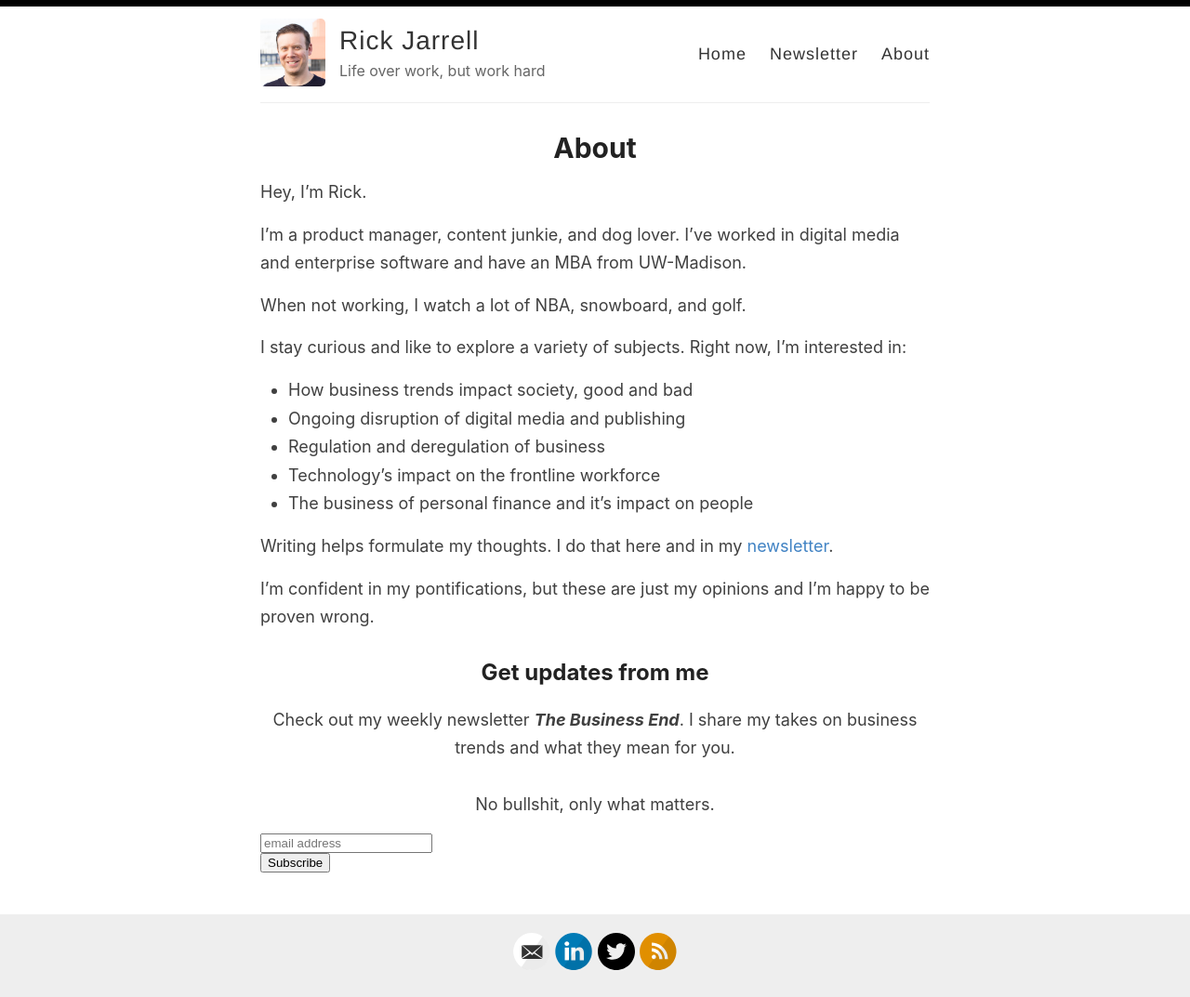
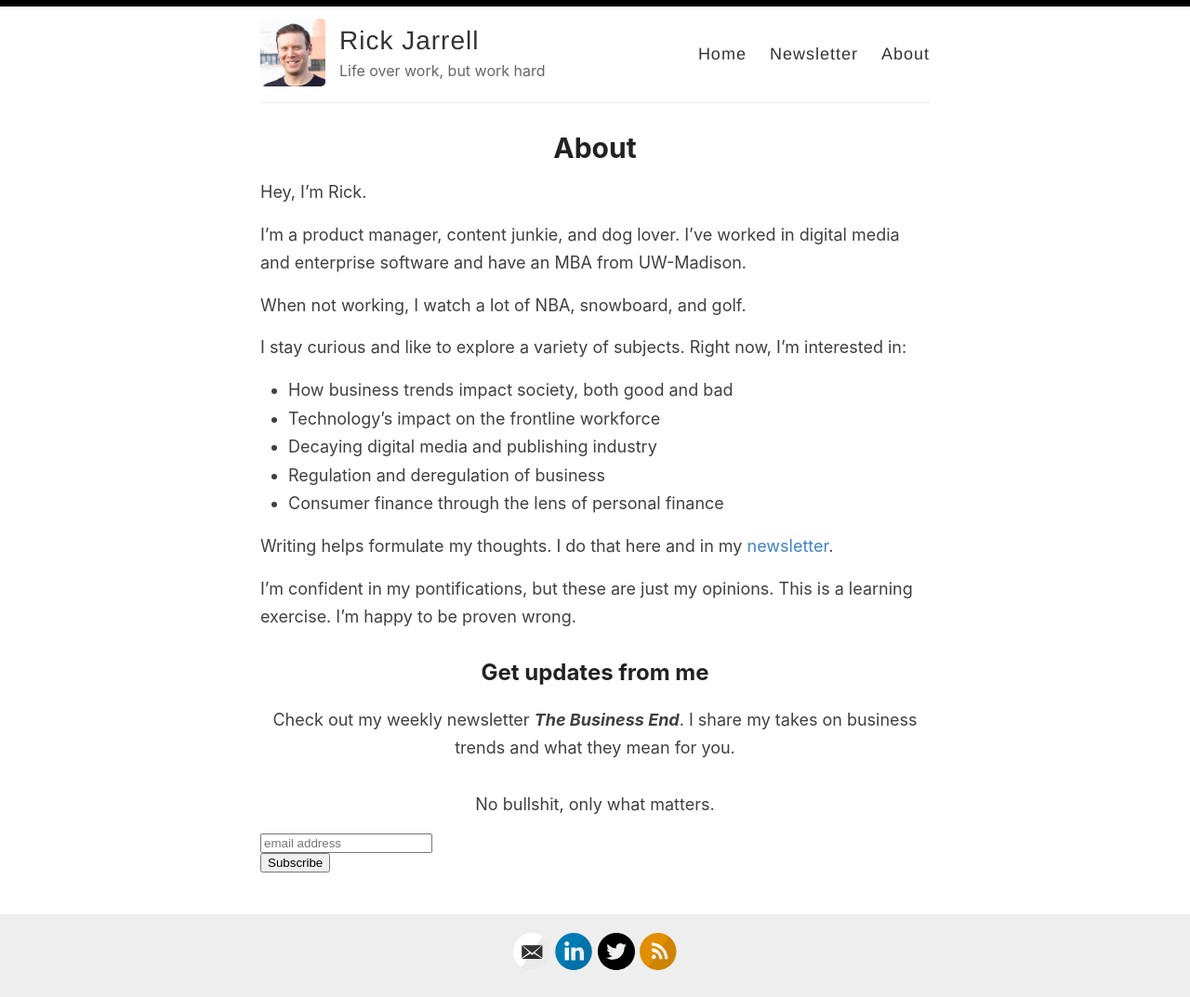
Before and after one commit to rickjarrell/backupblog, a Jekyll site: the page built from _pages/about.md, in a window 1280 px wide. Shown: the whole page at 93% size. Built offline with Jekyll 4.4.1, drawn with Linux system fonts in a browser that asks for light colours; comment, search, counter and statistics services are not loaded.

Commit message:
Update about.md

```diff
--- a/_pages/about.md
+++ b/_pages/about.md
@@ -12,14 +12,14 @@ When not working, I watch a lot of NBA, snowboard, and golf.
 
 I stay curious and like to explore a variety of subjects. Right now, I'm interested in:
 
-- How business trends impact society, good and bad
-- Ongoing disruption of digital media and publishing
+- How business trends impact society, both good and bad
+- Technology’s impact on the frontline workforce
+- Decaying digital media and publishing industry
 - Regulation and deregulation of business
-- Technology’s impact on the frontline workforce
-- The business of personal finance and it’s impact on people
+- Consumer finance through the lens of personal finance
 
 Writing helps formulate my thoughts. I do that here and in my [newsletter](www.rickjarrell.com/newsletter).
 
-I'm confident in my pontifications, but these are just my opinions and I'm happy to be proven wrong.
+I'm confident in my pontifications, but these are just my opinions. This is a learning exercise. I'm happy to be proven wrong.
 
 ## Get updates from me
```
